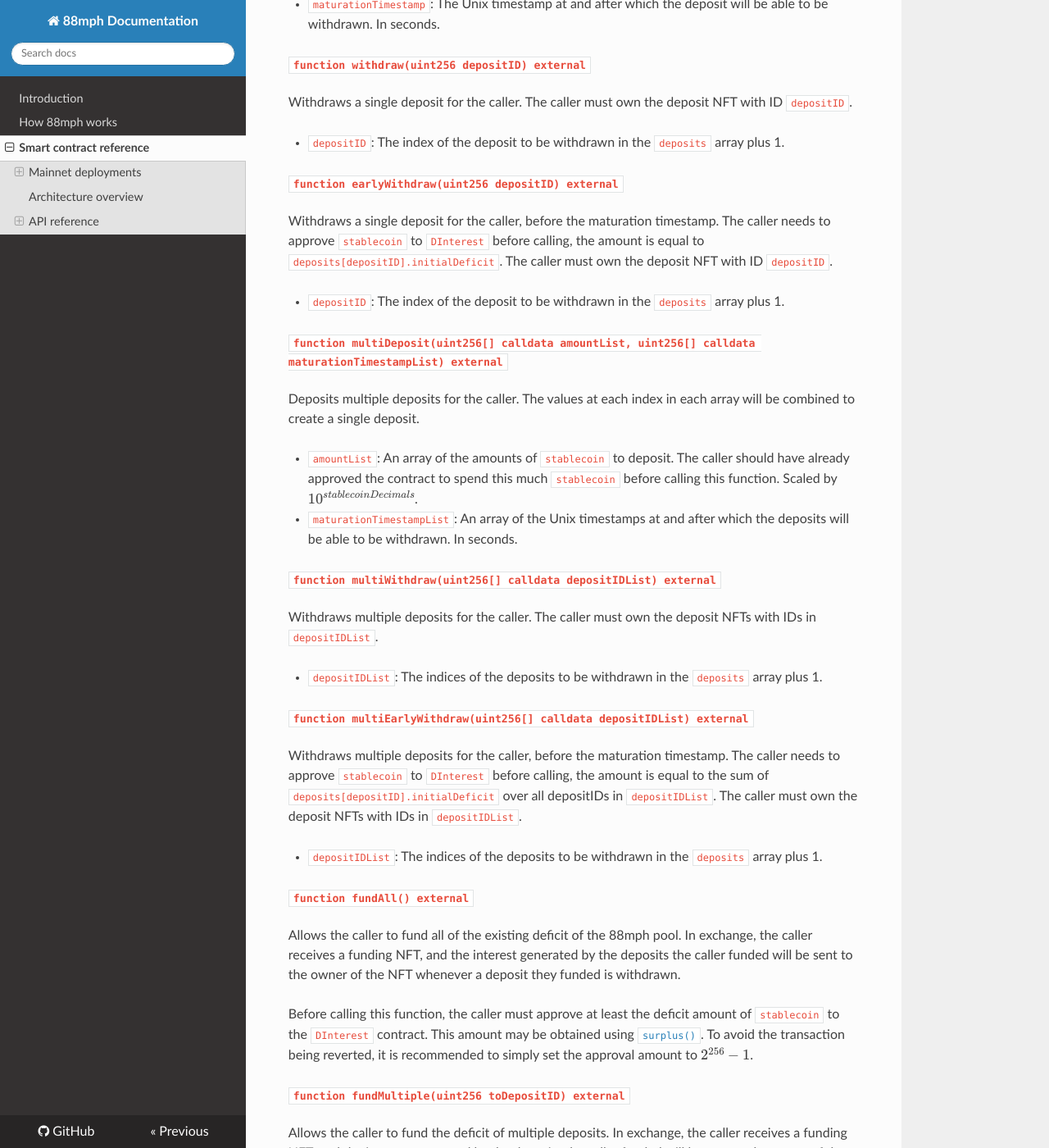
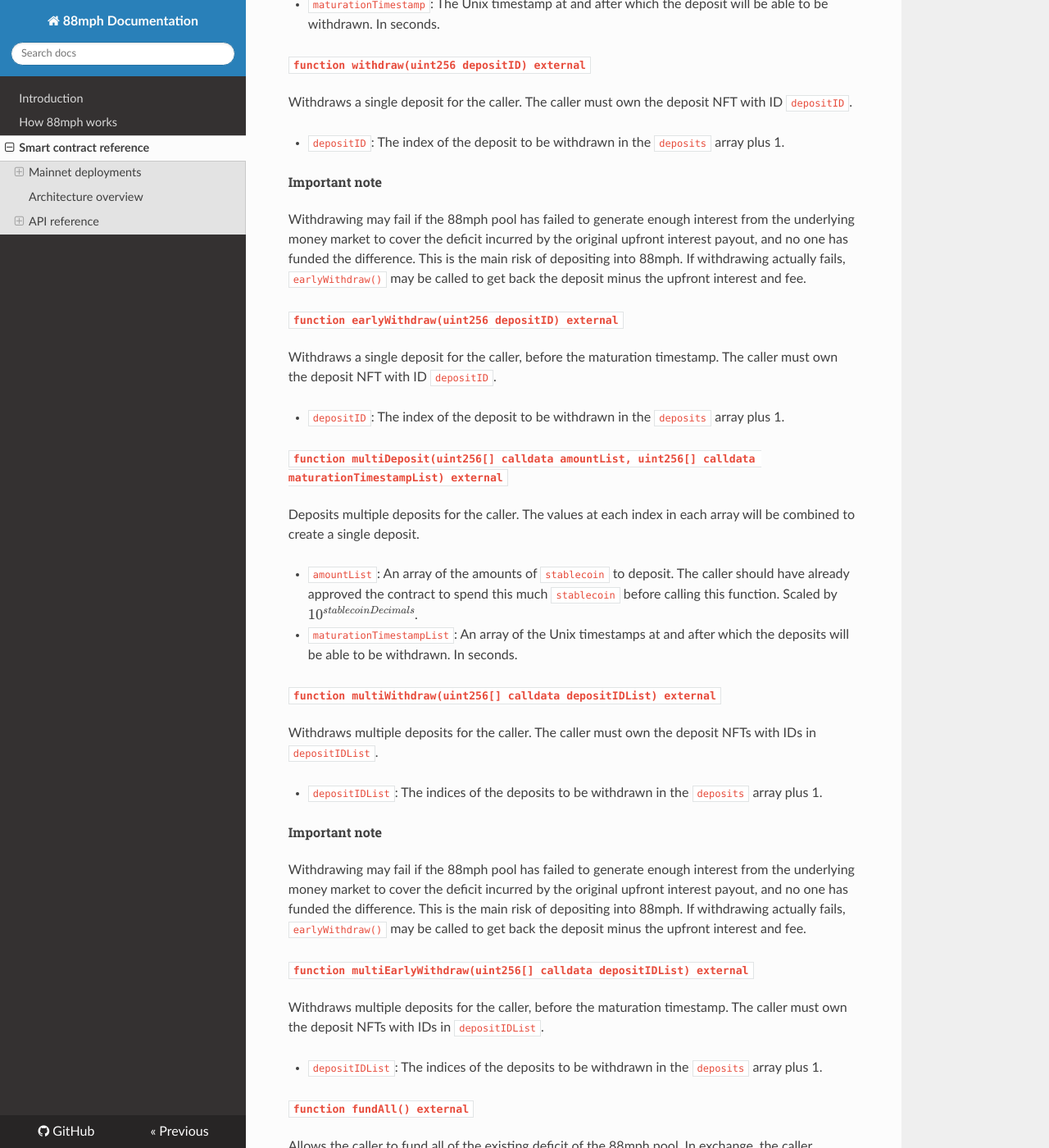
Before and after one commit to 88mphapp/docs, an MkDocs documentation site: the page built from docs/smartcontract.md, in a window 1280 px wide and 1400 px high, scrolled down 1366 px. Shown: the whole window at 82% size. Built offline with MkDocs 1.6.1, drawn with Linux system fonts in a browser that asks for light colours; nearby versions of some CDN libraries; formulas are drawn with MathJax 3; some of the changed text lies outside the part shown.

Commit message:
Added note about the risk of withdraw() failing, updated MoneyMarket interface

```diff
--- a/docs/smartcontract.md
+++ b/docs/smartcontract.md
@@ -50,9 +50,13 @@ Withdraws a single deposit for the caller. The caller must own the deposit NFT w
 
 - `depositID`: The index of the deposit to be withdrawn in the `deposits` array plus 1.
 
+###### Important note
+
+Withdrawing may fail if the 88mph pool has failed to generate enough interest from the underlying money market to cover the deficit incurred by the original upfront interest payout, and no one has funded the difference. This is the main risk of depositing into 88mph. If withdrawing actually fails, `earlyWithdraw()` may be called to get back the deposit minus the upfront interest and fee.
+
 ##### `function earlyWithdraw(uint256 depositID) external`
 
-Withdraws a single deposit for the caller, before the maturation timestamp. The caller needs to approve `stablecoin` to `DInterest` before calling, the amount is equal to `deposits[depositID].initialDeficit`. The caller must own the deposit NFT with ID `depositID`.
+Withdraws a single deposit for the caller, before the maturation timestamp. The caller must own the deposit NFT with ID `depositID`.
 
 - `depositID`: The index of the deposit to be withdrawn in the `deposits` array plus 1.
 
@@ -69,9 +73,13 @@ Withdraws multiple deposits for the caller. The caller must own the deposit NFTs
 
 - `depositIDList`: The indices of the deposits to be withdrawn in the `deposits` array plus 1.
 
+###### Important note
+
+Withdrawing may fail if the 88mph pool has failed to generate enough interest from the underlying money market to cover the deficit incurred by the original upfront interest payout, and no one has funded the difference. This is the main risk of depositing into 88mph. If withdrawing actually fails, `earlyWithdraw()` may be called to get back the deposit minus the upfront interest and fee.
+
 ##### `function multiEarlyWithdraw(uint256[] calldata depositIDList) external`
 
-Withdraws multiple deposits for the caller, before the maturation timestamp. The caller needs to approve `stablecoin` to `DInterest` before calling, the amount is equal to the sum of `deposits[depositID].initialDeficit` over all depositIDs in `depositIDList`.  The caller must own the deposit NFTs with IDs in `depositIDList`.
+Withdraws multiple deposits for the caller, before the maturation timestamp. The caller must own the deposit NFTs with IDs in `depositIDList`.
 
 - `depositIDList`: The indices of the deposits to be withdrawn in the `deposits` array plus 1.
 
```
Also changed, not shown: other parts of docs/smartcontract.md (+2 -2 lines).
